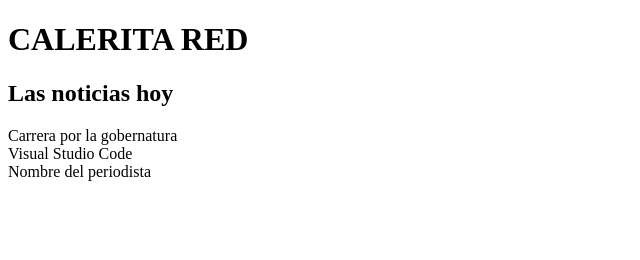
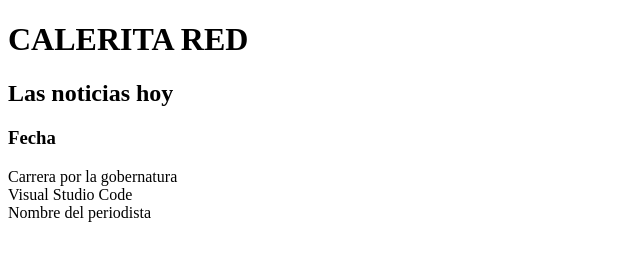
Before and after one commit to rosaijm/02CaleritaRed, a plain HTML site: page index.html in a window 1280 px wide. Shown: the whole page, without its empty margins (0-640 px from the left). Drawn offline with Linux system fonts and the light colour scheme.

Commit message:
Cambios agregamos fecha

```diff
--- a/index.html
+++ b/index.html
@@ -9,6 +9,7 @@
 <body>
     <h1>CALERITA RED</h1>
     <h2>Las noticias hoy</h2>
+    <h3>Fecha</h3>
     <article>Carrera por la gobernatura  </article>
     <article>Visual Studio Code</article>
     <article>Nombre del periodista</article>
```
